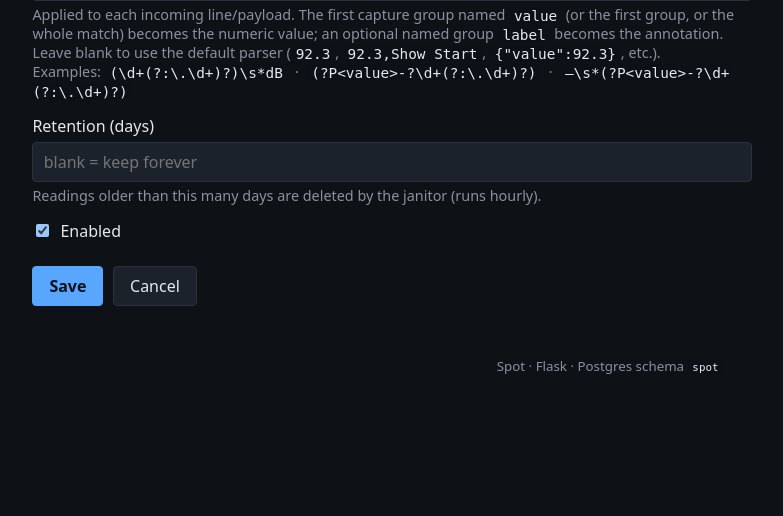
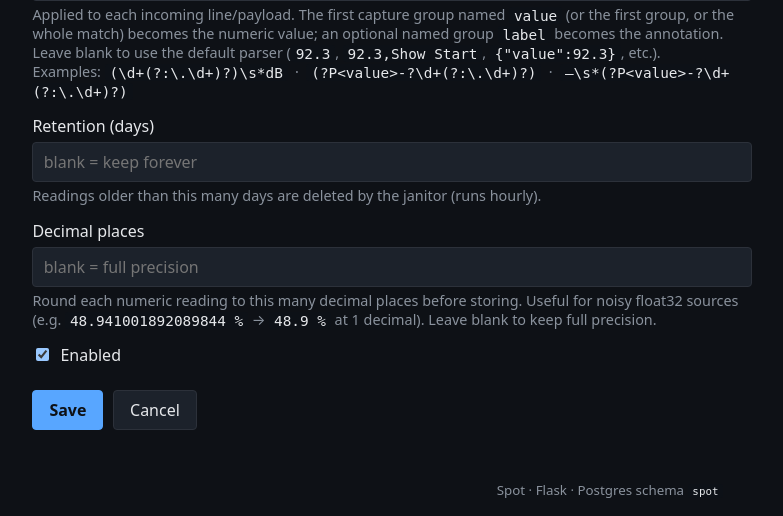
Before and after one commit to ShowSysDan/Spot, a Flask app: template app/templates/monitor_form.html in a window 1280 px wide. Shown: the part 616-1132 px from the top of the page, without its empty margins (30-813 px from the left). Before the commit the page ends 990 px from the top, so only its background shows below. Run offline with Flask 3, Linux system fonts and the light colour scheme; the template is opened without the code that fills it, so the values that code supplies are empty; parts of the project's set-up code (start-up, migrations or seed data) failed here and were passed over.

Commit message:
Add per-monitor decimal-places rounding at ingest
Float32 sources (Modbus sensors especially) push readings with float-promotion
noise like 48.941001892089844%. A new optional decimal_places field on Monitor
rounds each numeric reading to N places before storing, applied in
store_reading() so it kicks in for every ingest path (HTTP/TCP/UDP/Modbus).
Auto-created temperature and humidity monitors default to 1 decimal place.

```diff
--- a/app/db.py
+++ b/app/db.py
@@ -102,6 +102,10 @@ def init_schema(cfg: Config) -> None:
             f'ALTER TABLE IF EXISTS "{sch}".monitors '
             f'ADD COLUMN IF NOT EXISTS modbus_data_type VARCHAR(16)'
         )
+        conn.exec_driver_sql(
+            f'ALTER TABLE IF EXISTS "{sch}".monitors '
+            f'ADD COLUMN IF NOT EXISTS decimal_places INTEGER'
+        )
         # listener_type widened from VARCHAR(8) to VARCHAR(16) to fit "modbus".
         conn.exec_driver_sql(
             f'ALTER TABLE IF EXISTS "{sch}".monitors '
--- a/app/models.py
+++ b/app/models.py
@@ -77,6 +77,8 @@ class Monitor(Base):
     modbus_register_address: Mapped[int | None] = mapped_column(Integer, nullable=True)
     modbus_data_type: Mapped[str | None] = mapped_column(String(16), nullable=True)
 
+    decimal_places: Mapped[int | None] = mapped_column(Integer, nullable=True)
+
     readings: Mapped[list["Reading"]] = relationship(
         "Reading", back_populates="monitor", cascade="all, delete-orphan", passive_deletes=True
     )
--- a/app/templates/monitor_form.html
+++ b/app/templates/monitor_form.html
@@ -108,6 +108,16 @@
       {% if default_retention %}Global default if blank: <strong>{{ default_retention }} days</strong>.{% endif %}
     </small>
   </label>
+  <label>Decimal places
+    <input type="number" name="decimal_places" min="0" max="10"
+           value="{{ monitor.decimal_places if monitor and monitor.decimal_places is not none else '' }}"
+           placeholder="blank = full precision">
+    <small class="muted">
+      Round each numeric reading to this many decimal places before storing.
+      Useful for noisy float32 sources (e.g. <code>48.941001892089844 %</code>
+      → <code>48.9 %</code> at 1 decimal). Leave blank to keep full precision.
+    </small>
+  </label>
   <label class="checkbox">
     <input type="checkbox" name="enabled" {% if (not monitor) or monitor.enabled %}checked{% endif %}>
     Enabled
--- a/app/util.py
+++ b/app/util.py
@@ -96,6 +96,7 @@ def monitor_view(m: Monitor) -> dict[str, Any]:
         "modbus_register_address": m.modbus_register_address,
         "modbus_data_type": m.modbus_data_type,
         "modbus_device_name": m.modbus_device.name if m.modbus_device else None,
+        "decimal_places": m.decimal_places,
     }
 
 
```
Also changed, not shown: app/ingest.py (+9 -1 lines), app/routes/web.py (+15 -1 lines), app/templates/monitor_detail.html (+8 -0 lines), README.md.
